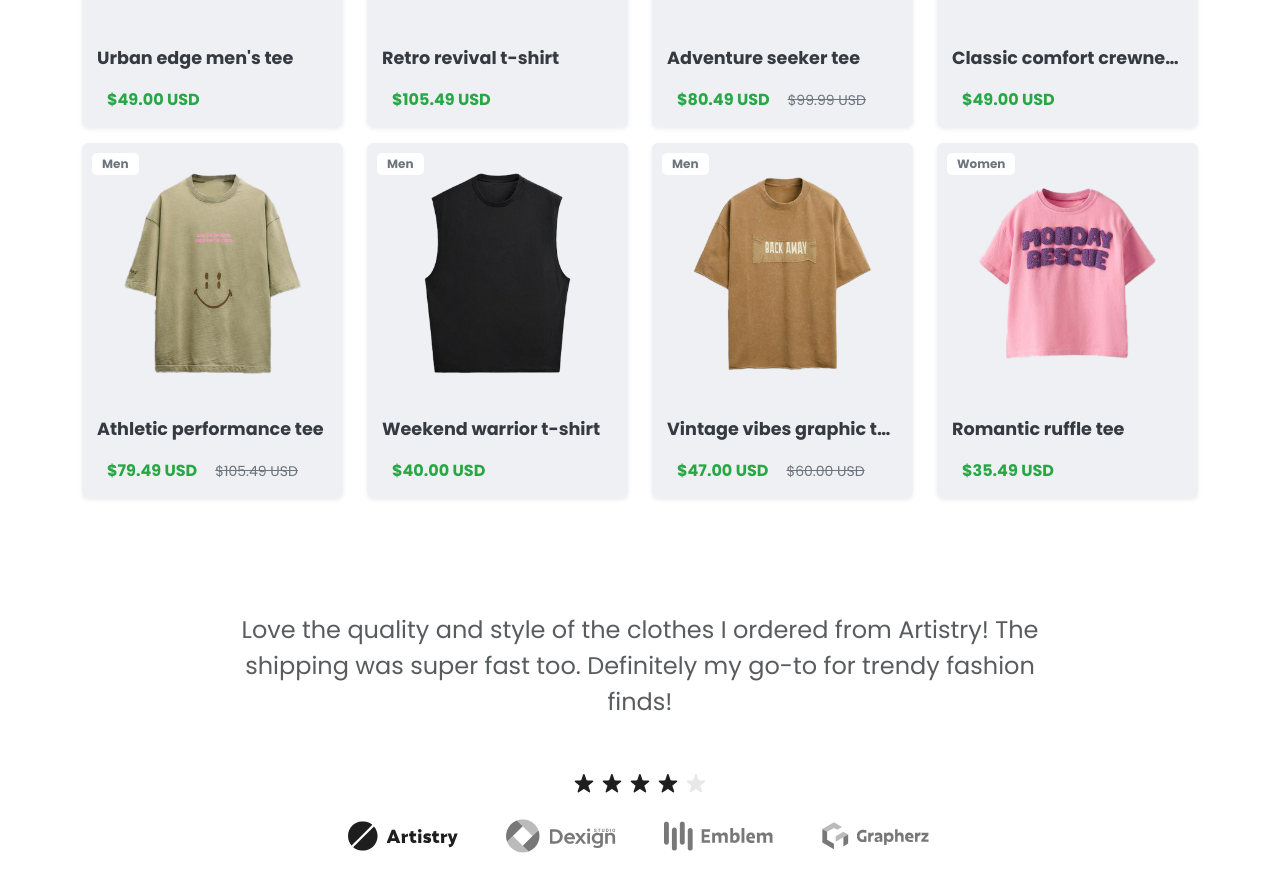
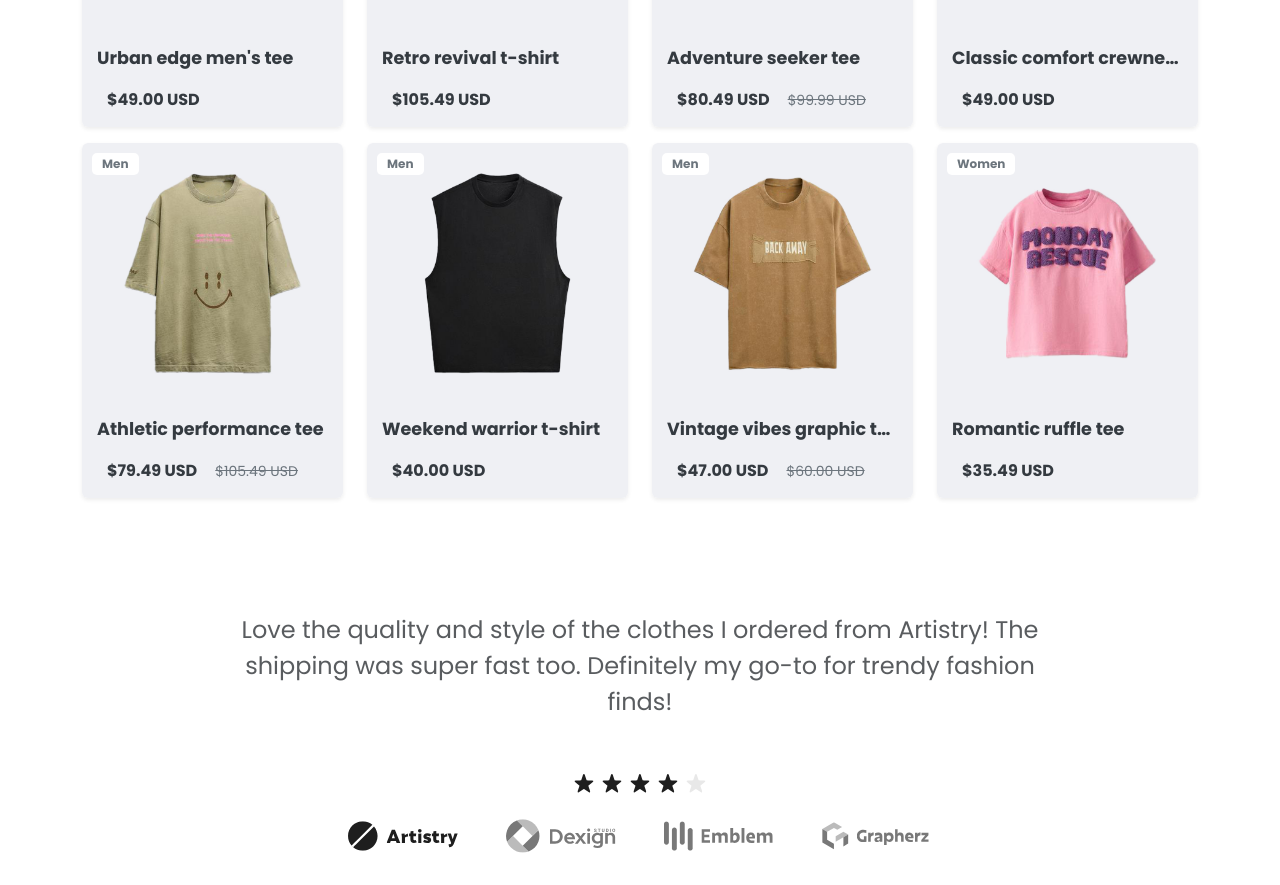
Before and after one commit to mohamedkhalaf47/depi-project-Ecommerce, a React (Vite) app: page / in a window 1280 px wide. Shown: the part 978-1863 px from the top of the page. Built offline with nearby package versions, Linux system fonts and the light colour scheme; a web font is replaced by a local one.

Commit message:
Update ShopAll.css

```diff
--- a/src/Pages/ShopAll.css
+++ b/src/Pages/ShopAll.css
@@ -89,7 +89,7 @@
 }
 
 .card-price {
-    color: #28a745;
+    color: #343a40;
     font-size: 1rem;
     font-weight: bold;
 }
```
